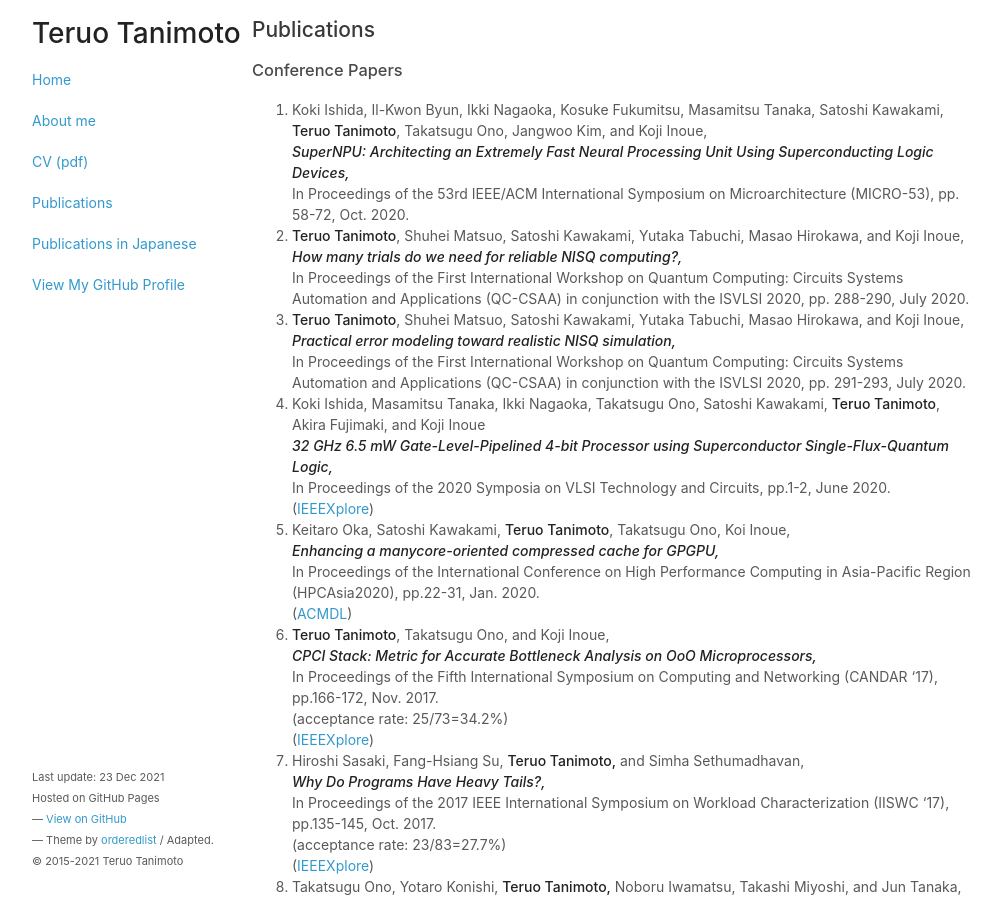
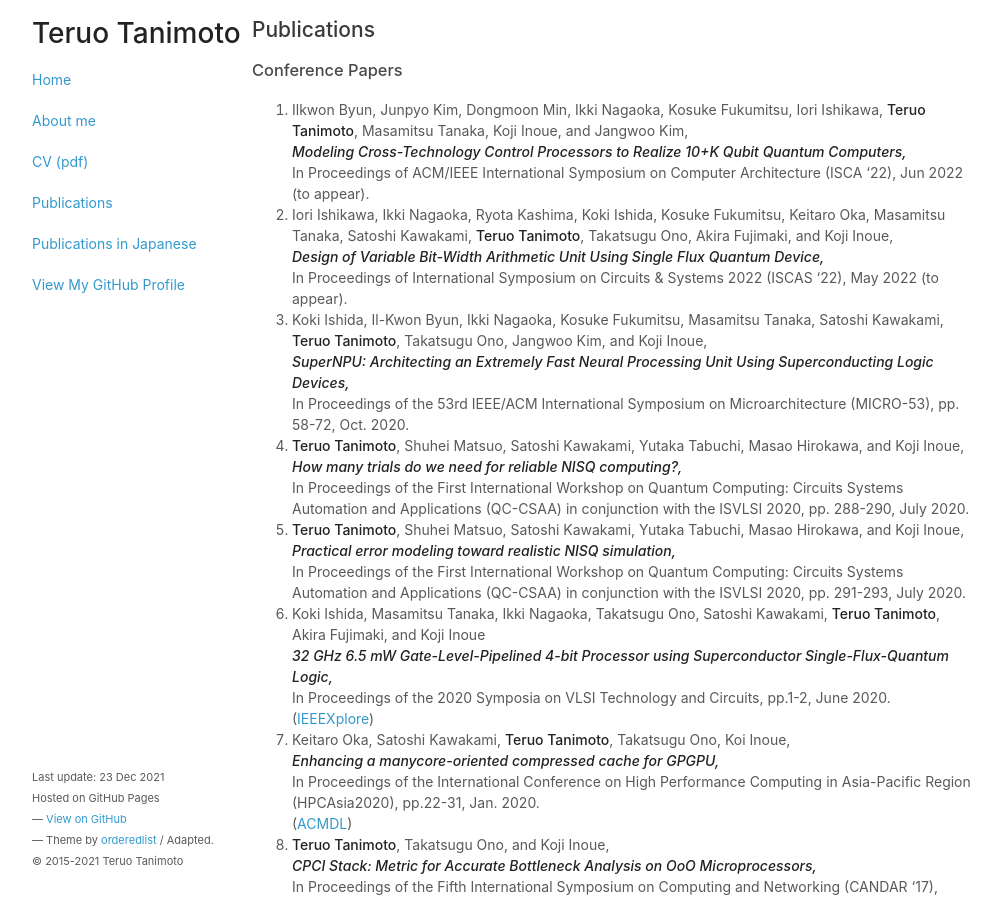
Before and after one commit to teruo41/teruo41.github.io, a Jekyll site: the page built from pubse.md, in a window 1280 px wide and 900 px high. Shown: the whole window, without its empty margins (138-1139 px from the left). Built offline with Jekyll 4.4.1, drawn with Linux system fonts in a browser that asks for light colours.

Commit message:
Update pubse.md

```diff
--- a/pubse.md
+++ b/pubse.md
@@ -6,6 +6,14 @@ title: Publications
 ## Publications
 
 ### Conference Papers
+
+0. Ilkwon Byun, Junpyo Kim, Dongmoon Min, Ikki Nagaoka, Kosuke Fukumitsu, Iori Ishikawa, __Teruo Tanimoto__, Masamitsu Tanaka, Koji Inoue, and Jangwoo Kim,
+   ***Modeling Cross-Technology Control Processors to Realize 10+K Qubit Quantum Computers,***
+   In Proceedings of ACM/IEEE International Symposium on Computer Architecture (ISCA '22), Jun 2022 (to appear).
+
+0. Iori Ishikawa, Ikki Nagaoka, Ryota Kashima, Koki Ishida, Kosuke Fukumitsu, Keitaro Oka, Masamitsu Tanaka, Satoshi Kawakami, __Teruo Tanimoto__, Takatsugu Ono, Akira Fujimaki, and Koji Inoue,
+   ***Design of Variable Bit-Width Arithmetic Unit Using Single Flux Quantum Device,***
+   In Proceedings of International Symposium on Circuits & Systems 2022 (ISCAS '22), May 2022 (to appear).
 
 0. Koki Ishida, Il-Kwon Byun, Ikki Nagaoka, Kosuke Fukumitsu, Masamitsu Tanaka, Satoshi Kawakami, __Teruo Tanimoto__, Takatsugu Ono, Jangwoo Kim, and Koji Inoue,
    ***SuperNPU: Architecting an Extremely Fast Neural Processing Unit Using Superconducting Logic Devices,***
```
